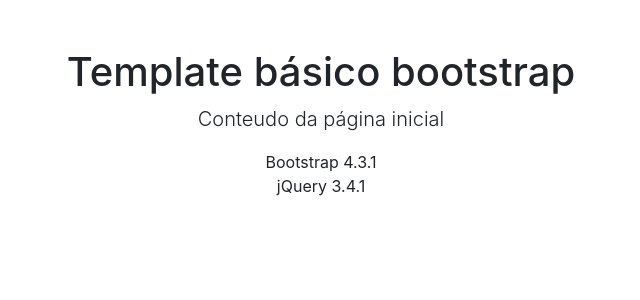
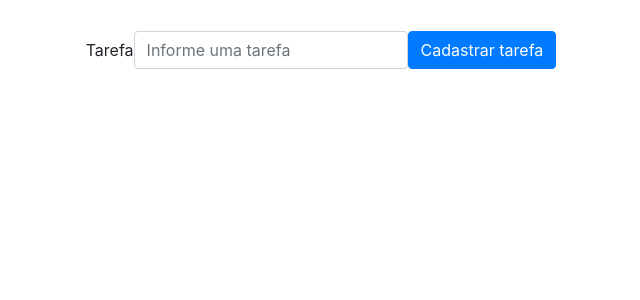
Before and after one commit to Phdss04/Django, a Django app: page / in a window 1280 px wide. Shown: the part 56-356 px from the top of the page, without its empty margins (319-959 px from the left). Run offline with Django 4.2, Linux system fonts and the light colour scheme; some libraries are stand-ins or nearby versions.

Commit message:
adicionando bootstrap

```diff
--- a/base_templates/base.html
+++ b/base_templates/base.html
@@ -4,6 +4,8 @@
 
 <head>
 
+  <link href="https://cdn.jsdelivr.net/npm/bootstrap@5.0.2/dist/css/bootstrap.min.css" rel="stylesheet" integrity="sha384-EVSTQN3/azprG1Anm3QDgpJLIm9Nao0Yz1ztcQTwFspd3yD65VohhpuuCOmLASjC" crossorigin="anonymous">
+  <script src="https://cdn.jsdelivr.net/npm/bootstrap@5.0.2/dist/js/bootstrap.bundle.min.js" integrity="sha384-MrcW6ZMFYlzcLA8Nl+NtUVF0sA7MsXsP1UyJoMp4YLEuNSfAP+JcXn/tWtIaxVXM" crossorigin="anonymous"></script>
   <meta charset="utf-8">
   <meta name="viewport" content="width=device-width, initial-scale=1, shrink-to-fit=no">
   <meta name="description" content="">
@@ -37,23 +39,9 @@
   </nav>
 
   <!-- Page Content -->
-  <div class="container">
-    <div class="row">
-      <div class="col-lg-12 text-center">
-        <h1 class="mt-5">Template básico bootstrap</h1>
-        <p class="lead">
-          {%block 'content'%} {% endblock %}
-        <ul class="list-unstyled">
-          <li>Bootstrap 4.3.1</li>
-          <li>jQuery 3.4.1</li>
-        </ul>
-      </div>
-    </div>
-  </div>
+  {%block 'content'%} {%endblock 'content'%}
 
-  <!-- Bootstrap core JavaScript -->
-  <script src="{% static 'vendor/jquery/jquery.slim.min.js' %}"></script>
-  <script src="{% static 'vendor/bootstrap/js/bootstrap.bundle.min.js' %} "></script>
+
 
 </body>
 
--- a/home/templates/home/index.html
+++ b/home/templates/home/index.html
@@ -1,7 +1,37 @@
 {% extends 'base.html' %}
 {% block 'title' %} Homepage {% endblock %}
-<<<<<<< HEAD
-{% block 'content' %} Conteudo da página inicial {% endblock 'content' %}
-=======
-{% block 'body' %} Conteudo da página inicial {% endblock %}
->>>>>>> be65122f89f58f6a0a45d6d2dc7e492b5bf6d3dc
+{% block 'content' %}
+
+<head>
+    <style>
+        form{
+            height: 100px;
+            display: flex;
+            justify-content: center;
+        }
+    </style>
+</head>
+
+<form class="form-inline">
+    <div class="form-group">
+      <label for="tarefa">Tarefa</label>
+      <input type="text" class="form-control" id="tarefa" placeholder="Informe uma tarefa">
+    </div>
+    <button type="submit" class="btn btn-primary" id="btn">Cadastrar tarefa</button>
+  </form>
+
+  <ul>
+
+  </ul>
+
+  <script>
+    let tarefas = []
+    btn = document.getElementById("btn").addEventListener("click", (e)=> {
+        tarefa = document.getElementById("tarefa").value
+        tarefas.push(tarefa)
+        console.log(tarefas)
+        e.preventDefault()
+    })
+
+</script>
+{% endblock 'content' %}
```
